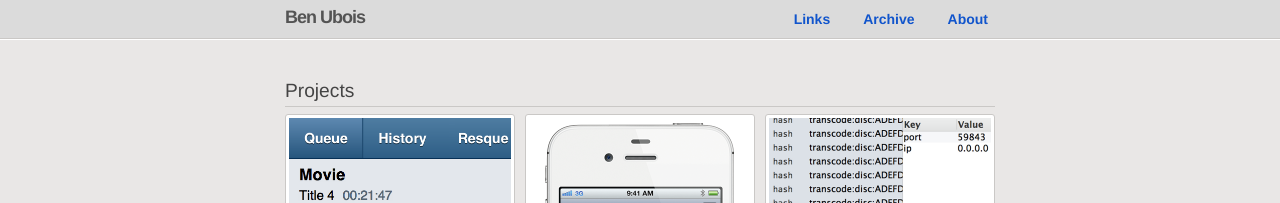
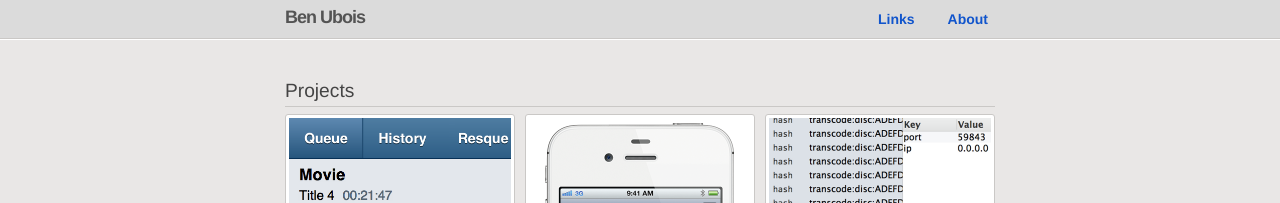
Before and after one commit to benubois/benubois.github.com, a Jekyll site: the page built from index.html, in a window 1280 px wide. Shown: the top 203 px of the page. Built offline with Jekyll 4.4.1, drawn with Linux system fonts in a browser that asks for light colours; Markdown is read by kramdown in place of the engine named in the settings.

Commit message:
Removed link to archive.

```diff
--- a/_layouts/default.html
+++ b/_layouts/default.html
@@ -25,7 +25,6 @@
 			<nav>
 				<ul class="clearfix">
 					<li{% if page.title == 'About' %} class="selected"{% endif %}><a href="/about.html">About</a></li>
-					<li{% if page.title == 'Archive' %} class="selected"{% endif %}><a href="/archive.html">Archive</a></li>
 					<li{% if page.title == 'Links' %} class="selected"{% endif %}><a href="/links.html">Links</a></li>
 				</ul>
 			</nav>
```
